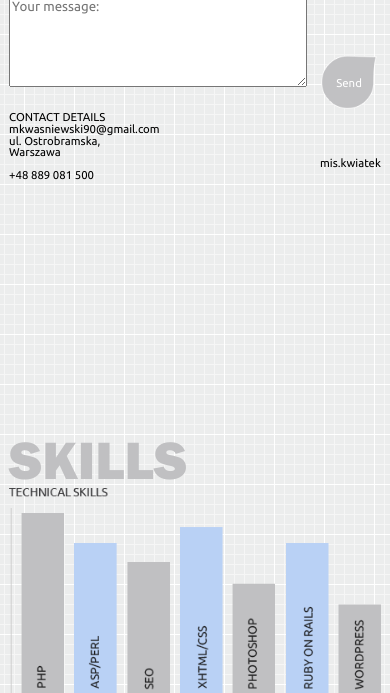
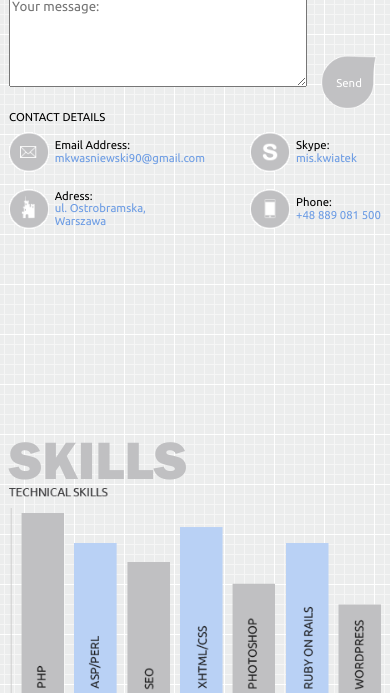
Before and after one commit to ricevind/landingPage, a plain HTML site: page index.html in a window 390 px wide. Shown: the part 1440-2133 px from the top of the page. Drawn offline with Linux system fonts and the light colour scheme.

Commit message:
mobile styling for contact details

```diff
--- a/css/style.css
+++ b/css/style.css
@@ -165,19 +165,41 @@ form textarea {
 	width:100%;
 	height: 300px;
 }
-
-.email {
+#media .left {
 	float:left;
 }
 
+#media .right {
+	float: right;
+}
+
+#media div div {
+	height:5rem;
+	padding-left:4rem;
+	display: flex;
+	justify-content: center;
+	flex-direction: column;
+}
+
+#media div div p:nth-child(2) {
+	color: rgb(108, 156, 228);
+}
+.email {
+	background      : url(../images/mail.gif) no-repeat left center;
+	background-size: 3.5rem 3.5rem;
+}
+
 .adress {
-	clear:left;
+	background      : url(../images/adres.gif) no-repeat left center;
+	background-size: 3.5rem 3.5rem;
 }
 
 .skype {
-	float:right;
+	background      : url(../images/skype.gif) no-repeat left center;
+	background-size: 3.5rem 3.5rem;
 }
 
 .phone {
-	clear:right;
+	background      : url(../images/tel.gif) no-repeat left center;
+	background-size: 3.5rem 3.5rem;
 }
--- a/index.html
+++ b/index.html
@@ -70,10 +70,26 @@
 				</form>
 				<div id="media">
 					<p class="uppercase">Contact details</p>
-					<div class="email left">mkwasniewski90@gmail.com</div>
-					<div class="adress left">ul. Ostrobramska,<br> Warszawa</div>
-					<div class="skype right">mis.kwiatek</div>
-					<div class="phone right">+48 889 081 500</div>
+					<div class="left">
+						<div class="email">
+							<p>Email Address:</p>
+							<p>mkwasniewski90@gmail.com</p>
+						</div>
+						<div class="adress">
+							<p>Adress:</p>
+							<p>ul. Ostrobramska,<br> Warszawa</p>
+						</div>
+					</div>
+					<div class="right">
+						<div class="skype">
+							<p>Skype:</p>
+							<p>mis.kwiatek</p>
+						</div>
+						<div class="phone">
+							<p>Phone:</p>
+							<p>+48 889 081 500</p>
+						</div>
+					</div>
 				</div>
 			</div>
 	</section>
```
